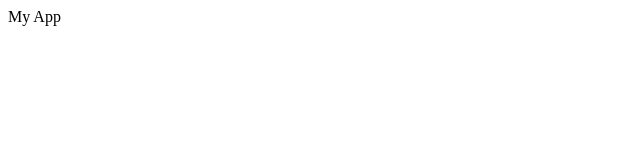
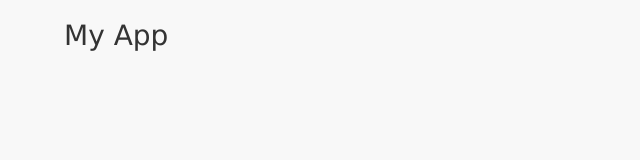
Before and after one commit to githubyosshi/myspsite, a plain HTML site: page index.html in a window 1280 px wide. Shown: the whole page, without its empty margins (0-640 px from the left). Drawn offline with Linux system fonts and the light colour scheme.

Commit message:
Header creation commit

```diff
--- a/css/styles.css
+++ b/css/styles.css
@@ -0,0 +1,17 @@
+body {
+  background: #f8f8f8;
+  font-size: 14px;
+  font-family: Verdana, sans-serif;
+  margin: 0;
+  color: #333;
+}
+
+.container {
+  width: 90%;
+  margin: 0 auto;
+}
+
+header h1 {
+  font-size: 28px;
+  font-weight: normal;
+}
--- a/index.html
+++ b/index.html
@@ -8,6 +8,11 @@
   <meta name="viewport" content="width=device-width,initial-scale=1">
 </head>
 <body>
-  My App
+  <header>
+    <div class="container">
+      <h1>My App</h1>
+
+    </div>
+  </header>
 </body>
 </html>
```
